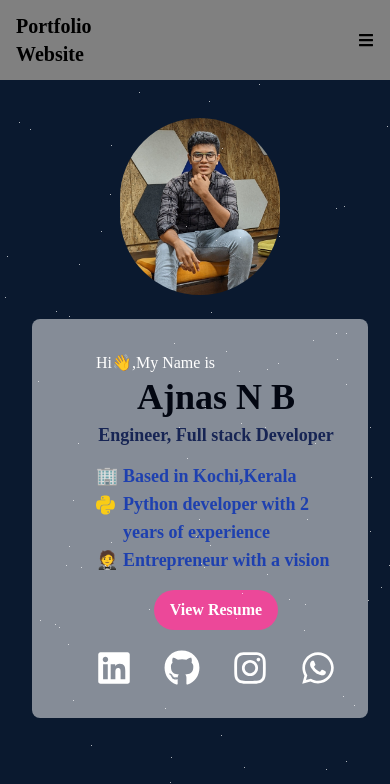
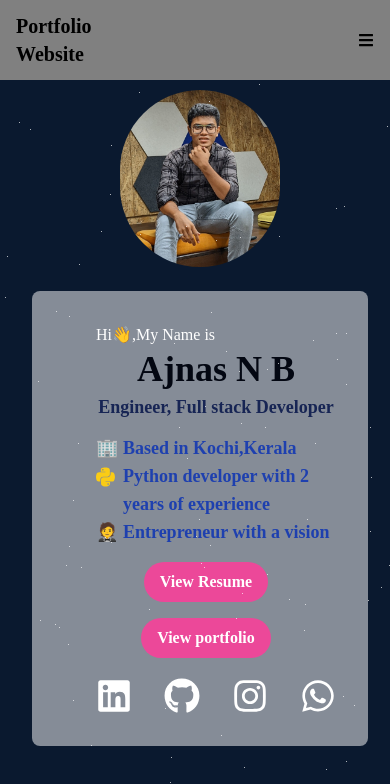
Before and after one commit to AjnasNB/Portfolio-App, a React (Create React App) app: page / in a window 390 px wide. Shown: the top 784 px of the page. Built offline with nearby package versions, Linux system fonts and the light colour scheme.

Commit message:
new edit

```diff
--- a/src/components/About.jsx
+++ b/src/components/About.jsx
@@ -47,7 +47,7 @@ const About = () => {
               determination to succeed. I've been webdevelopment and software intern in varous companies like GTECH-Mulear, Xena Intelligence etc.</p>
             </div>
             <div className='flex lg:justify-center '>
-            <a href='/portfolio'><button className='text-white group border-2 px-6 py-3 my-2 flex items-center hover:bg-pink-600 hover:border-pink-600'>
+            <a href='/portfolio'><button className='text-black group border-2 px-6 py-3 my-2 flex items-center bg-pink-600 hover:bg-pink-800 hover:border-pink-800 hover:text-white'>
             View Works
 
           </button></a>
--- a/src/components/Home.jsx
+++ b/src/components/Home.jsx
@@ -26,7 +26,7 @@ const Home = () => {
     }
   }, []);
   return (
-    <div className="stars" style={{backgroundColor:'#0a192f'}}>
+    <div className="stars" style={{ backgroundColor: "#0a192f" }}>
       <div
         name="home"
         className="max-w-[1000px] mx-auto px-8 flex flex-col justify-center  text-white h-full"
@@ -62,14 +62,21 @@ const Home = () => {
                     </h3>
                   </div>
                   <div class="description-text"></div>
-                  <div className="flex justify-center">
+                  <div className="flex justify-center items-center">
                     <a href="https://drive.google.com/file/d/1MmejM9upDDTREeHyNbFMPaz-EO0-COKo/view?usp=sharing">
-                      <button class="bg-pink-500 hover:bg-pink-700 text-white font-bold py-2 px-4 rounded-full mt-4">
+                      <button class="bg-pink-500 hover:bg-pink-700 text-white font-bold py-2 px-4 rounded-full mt-4 mr-5">
                         View Resume
                       </button>
                     </a>
                   </div>
-                  <div className="lg:hidden flex justify-center mt-5 text-4xl">
+                  <div className="flex justify-center items-center lg:hidden">
+                    <a href="/portfolio">
+                      <button class="bg-pink-500 hover:bg-pink-700 text-white font-bold py-2 px-4 rounded-full mt-4 mr-5">
+                        View portfolio
+                      </button>
+                    </a>
+                  </div>
+                  <div className="lg:hidden flex justify-center mt-5 text-4xl ">
                     <a href="https://www.linkedin.com/in/ajnasnb">
                       <FaLinkedin className=" hover:text-blue-600 focus:text-blue-500 mr-8" />
                     </a>
```
